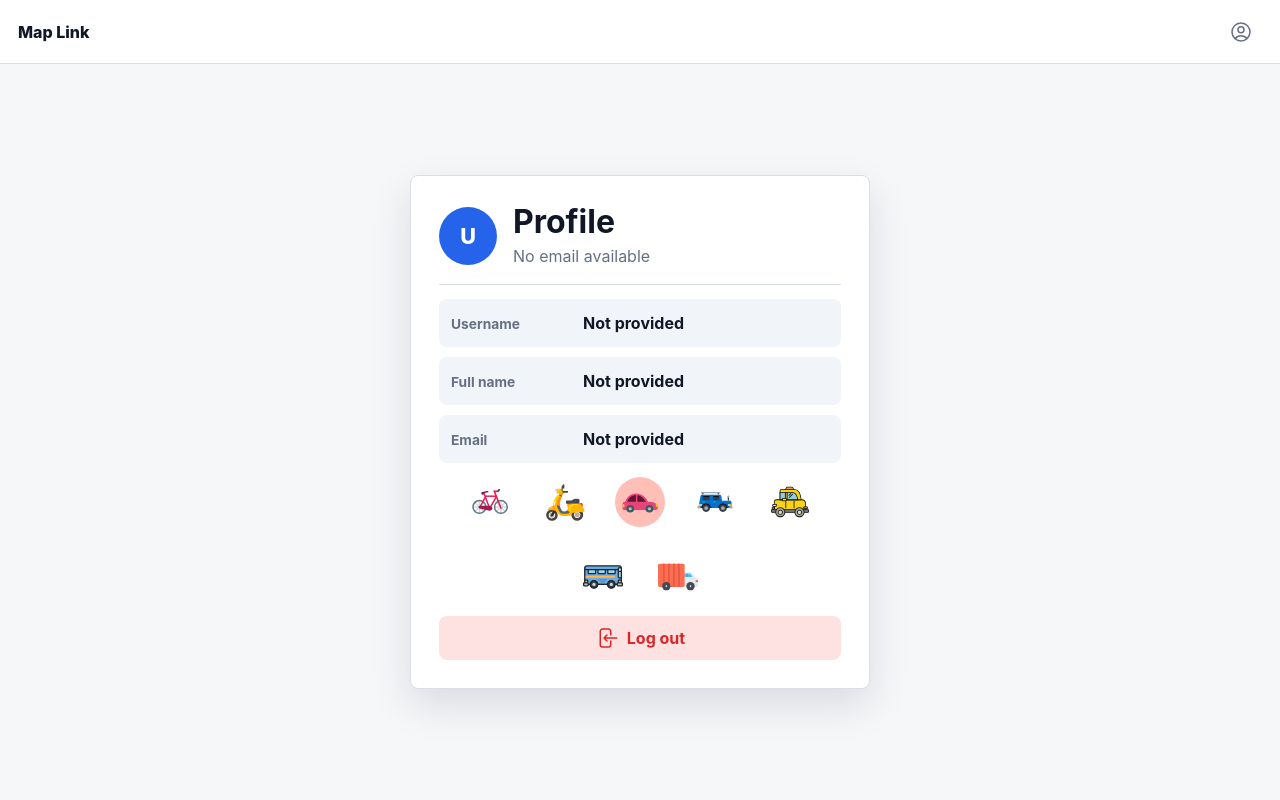
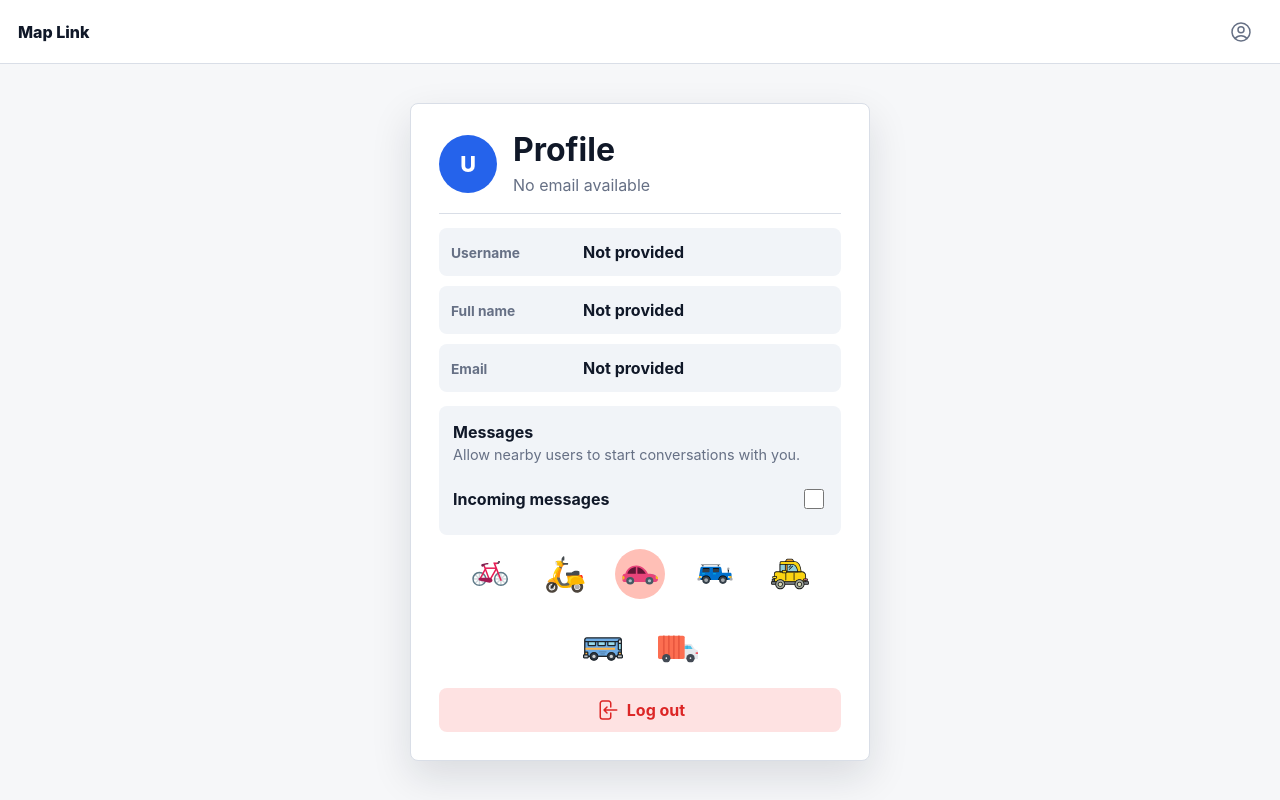
Before and after one commit to Tomerosh/map-link-front, a React (Vite) app: page /profile in a window 1280 px wide. Built offline with nearby package versions, Linux system fonts and the light colour scheme; no server answers.

Commit message:
feat: settings and messages button added

```diff
--- a/src/App.css
+++ b/src/App.css
@@ -162,17 +162,20 @@
   fill: rgb(152, 152, 152);
 }
 
-.message-status {
-  font-size: 0.82rem;
+.message-action {
+  min-height: 34px;
+  padding: 7px 10px;
+  color: #ffffff;
+  background: var(--accent);
+  border-radius: var(--radius);
   font-weight: 700;
+  cursor: pointer;
 }
 
-.message-status.available {
-  color: #15803d;
-}
-
-.message-status.unavailable {
+.message-action:disabled {
   color: var(--muted);
+  background: var(--surface-soft);
+  cursor: not-allowed;
 }
 
 .delete-report {
--- /dev/null
+++ b/src/api/userSettings.js
@@ -0,0 +1,9 @@
+import api from './client.js'
+
+export function getUserSettings() {
+  return api.get('/api/v1/users/settings')
+}
+
+export function updateUserSettings(payload) {
+  return api.patch('/api/v1/users/settings', payload)
+}
--- a/src/context/AuthContext.jsx
+++ b/src/context/AuthContext.jsx
@@ -1,5 +1,6 @@
 import { useEffect, useState } from "react";
 import * as authApi from '../api/auth.js'
+import * as userSettingsApi from '../api/userSettings.js'
 import AuthContext from "./authContextValue.js";
 
 export function AuthProvider({ children }) {
@@ -37,6 +38,12 @@ export function AuthProvider({ children }) {
         return data.user
     }
 
+    const updateUserSettings = async (payload) => {
+        const settings = await userSettingsApi.updateUserSettings(payload)
+        setUser((currentUser) => currentUser ? { ...currentUser, ...settings } : currentUser)
+        return settings
+    }
+
     async function logoutUser () {
         try {
             await authApi.logout()
@@ -46,7 +53,7 @@ export function AuthProvider({ children }) {
     }
     return (
         <>{loading ? "Loading.." :
-            <AuthContext.Provider value={{ user, loginUser, logoutUser, registerUser, displayName }}>
+            <AuthContext.Provider value={{ user, loginUser, logoutUser, registerUser, updateUserSettings, displayName }}>
                 {children}
             </AuthContext.Provider>}
         </>
--- a/src/index.css
+++ b/src/index.css
@@ -241,6 +241,40 @@ a:hover {
   overflow-wrap: anywhere;
 }
 
+.settings-section {
+  display: grid;
+  gap: 12px;
+  padding: 14px;
+  background: var(--surface-soft);
+  border-radius: var(--radius);
+}
+
+.settings-section p {
+  color: var(--muted);
+  font-size: 0.9rem;
+}
+
+.toggle-row {
+  min-height: 44px;
+  display: flex;
+  align-items: center;
+  justify-content: space-between;
+  gap: 16px;
+  color: var(--text-h);
+  font-weight: 700;
+}
+
+.toggle-row input {
+  width: 20px;
+  height: 20px;
+  accent-color: var(--accent);
+  cursor: pointer;
+}
+
+.toggle-row input:disabled {
+  cursor: wait;
+}
+
 .logout-button {
   min-height: 44px;
   display: inline-flex;
--- a/src/pages/Home.jsx
+++ b/src/pages/Home.jsx
@@ -74,9 +74,13 @@ export default function Home() {
                         <Popup>
                             <div className="user-popup">
                                 <span>User nearby</span>
-                                <span className={user.allow_incoming_messages ? 'message-status available' : 'message-status unavailable'}>
-                                    {user.allow_incoming_messages ? 'Messages enabled' : 'Messages disabled'}
-                                </span>
+                                <button
+                                    className="message-action"
+                                    disabled={!user.allow_incoming_messages}
+                                    type="button"
+                                >
+                                    {user.allow_incoming_messages ? 'Message user' : 'Messages disabled'}
+                                </button>
                             </div>
                         </Popup>
                     </Marker>
--- a/src/pages/user/Profile.jsx
+++ b/src/pages/user/Profile.jsx
@@ -1,12 +1,14 @@
 import useAuth from "../../context/useAuth.js";
 import { useNavigate } from "react-router-dom";
 import useMapData from "../../context/useMapData.js";
+import { useState } from "react";
 
 export default function Profile() {
-    const { user, logoutUser } = useAuth()
+    const { user, logoutUser, updateUserSettings } = useAuth()
     const { ICONS, userIcon, updateUserIcon } = useMapData()
-    // const iconClass = () => `big-icon ${userIcon === }`
     const navigate = useNavigate()
+    const [settingsError, setSettingsError] = useState('')
+    const [isSavingSettings, setIsSavingSettings] = useState(false)
     const fullName = [user?.first_name, user?.last_name].filter(Boolean).join(' ')
     const profileRows = [
         ['Username', user?.username],
@@ -17,6 +19,22 @@ export default function Profile() {
     async function handleLogout() {
         await logoutUser()
         navigate('/login')
+    }
+
+    async function handleIncomingMessagesChange(event) {
+        const allowIncomingMessages = event.target.checked
+        setSettingsError('')
+
+        try {
+            setIsSavingSettings(true)
+            await updateUserSettings({
+                allow_incoming_messages: allowIncomingMessages,
+            })
+        } catch (error) {
+            setSettingsError(error.message || 'Unable to save settings.')
+        } finally {
+            setIsSavingSettings(false)
+        }
     }
 
     return (
@@ -40,6 +58,22 @@ export default function Profile() {
                         </div>
                     ))}
                 </dl>
+                <section className="settings-section">
+                    <div>
+                        <h3>Messages</h3>
+                        <p>Allow nearby users to start conversations with you.</p>
+                    </div>
+                    <label className="toggle-row">
+                        <span>Incoming messages</span>
+                        <input
+                            type="checkbox"
+                            checked={Boolean(user?.allow_incoming_messages)}
+                            disabled={isSavingSettings}
+                            onChange={handleIncomingMessagesChange}
+                        />
+                    </label>
+                    {settingsError ? <p className="form-error">{settingsError}</p> : null}
+                </section>
                 <div className="icon-box">
                     {Object.keys(ICONS).map((name) => (
                         <img key={name}
```
